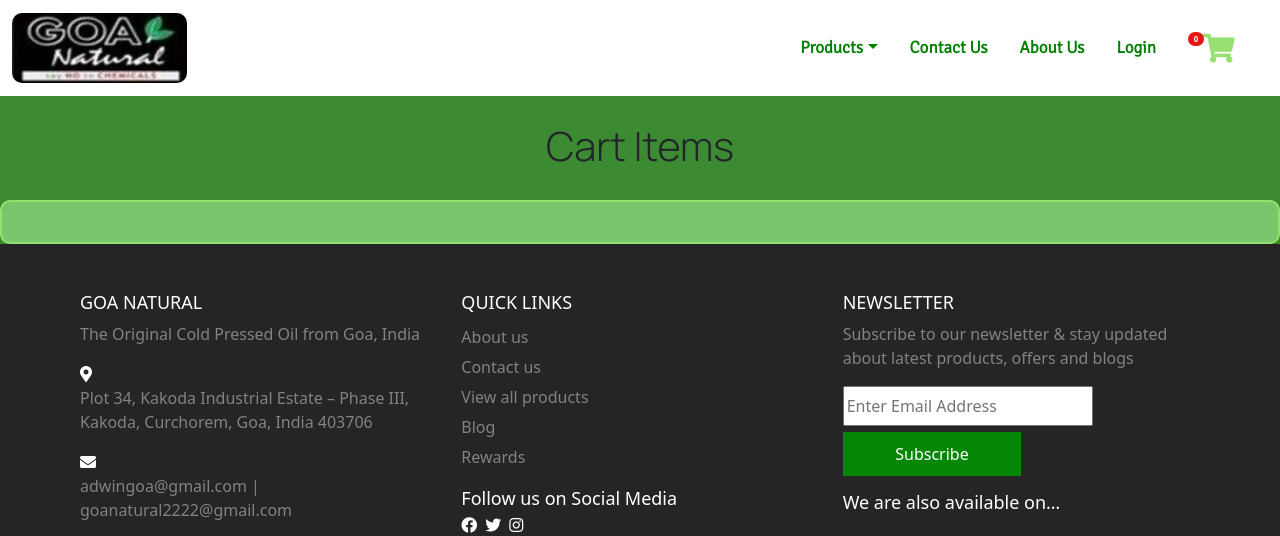
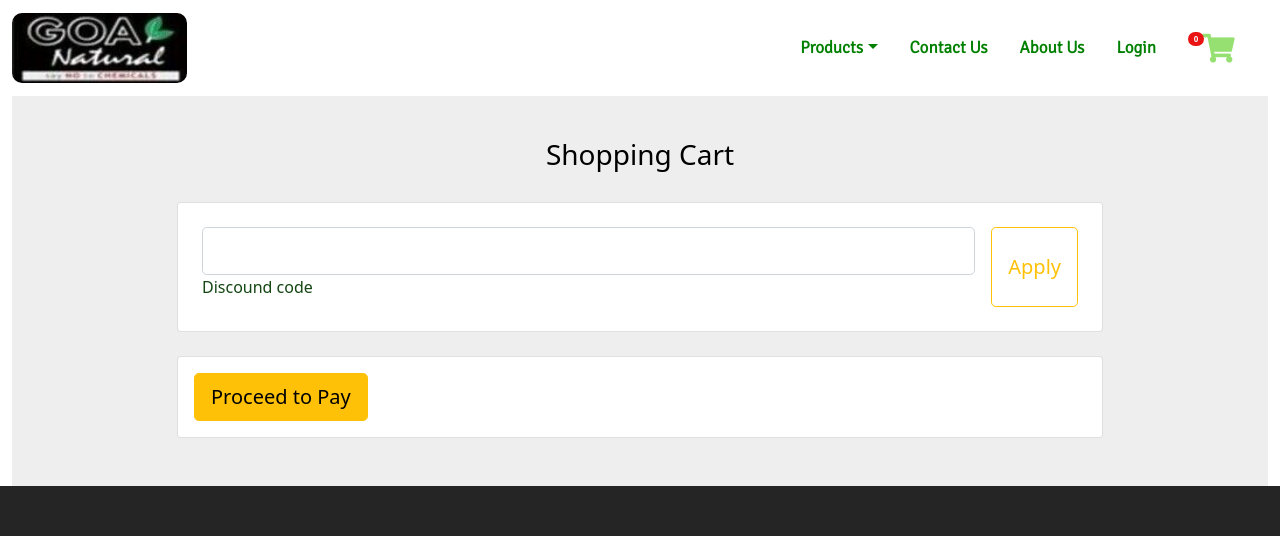
Before and after one commit to Softgenic/Goa_naturals, a React (Create React App) app: page /ViewCart in a window 1280 px wide. Shown: the top 536 px of the page. Built offline with nearby package versions, Linux system fonts and the light colour scheme.

Commit message:
design cart page

```diff
--- a/src/Components/ViewCart/ViewCart.css
+++ b/src/Components/ViewCart/ViewCart.css
@@ -1,45 +1,11 @@
-@import url("https://fonts.googleapis.com/css2?family=Manrope:wght@300&family=Montserrat&family=Playfair+Display&family=Poppins:wght@200&family=Signika:wght@300&display=swap");
-
-.body {
-  background-color: rgb(60, 138, 50);
-}
-
-.container-box {
-  width: 100%;
+.sec {
+  background-color: #eee;
 }
 
 .heading {
   margin-top: 90px;
   text-align: center;
-  font-family: Manrope;
   margin-bottom: 30px;
-}
-
-.crt-col {
-  background-color: rgb(120, 199, 109);
-  border: 2px solid var(--light-green);
-  box-shadow: 5px 5px 10px var(--india-green);
-  padding: 20px;
-  border-radius: 10px;
-}
-
-.crt-item {
-  flex-direction: "row";
-}
-
-.crt-img {
-  width: 110px;
-  height: 140px;
-  border-radius: 10px;
-}
-
-.crt-itemName {
-  padding-right: 20px;
-}
-
-.crt-heading {
-  font-family: Manrope;
-  margin-top: 10px;
 }
 
 /* Extra small devices (phones, 600px and down) */
--- a/src/Components/ViewCart/ViewCartSection.js
+++ b/src/Components/ViewCart/ViewCartSection.js
@@ -1,38 +1,147 @@
 import React, { useContext } from "react";
-import { Container, Row, Col } from "react-bootstrap";
+import { Container } from "react-bootstrap";
 import { Store } from "../../utils/Store";
+// import { FaWindowClose } from "react-icons/fa";
 
 import "./ViewCart.css";
 const ViewCartSection = () => {
   const { state, dispatch } = useContext(Store);
-  console.log(dispatch)
+
   console.log("cart data", state);
-  // const [index, setIndex] = useState(0);
+  let totalPrice = state?.cart?.cartItems?.reduce(
+    (a, c) => a + c.quantity * c.price,
+    0
+  );
 
-  // const handleSelect = (selectedIndex, e) => {
-  //   setIndex(selectedIndex);
-  // };
+  const onRemove = (product) => {
+    console.log("product", product);
+  };
+
+  const onMinus = (product) => {
+    console.log("product", product);
+  };
+  const onAdd = (product) => {
+    console.log("product", product);
+  };
+  const onQuantityChange = async ({ product, quantity }) => {
+    console.log("product", product, quantity);
+  };
 
   return (
-    <Container className="body" fluid>
-      <h1 className="heading">Cart Items</h1>
-      <div className="container-box">
-        <Row className="crt-col">
-          {state?.cart?.cartItems?.map((item) => {
+    <Container fluid>
+      <section class="h-100" className="sec">
+        <div class="container h-100 py-5">
+          <div class="row d-flex justify-content-center align-items-center h-100">
+            <div class="col-10">
+              <div
+                class="d-flex justify-content-between align-items-center mb-4"
+                className="heading"
+              >
+                <h3 class="fw-normal mb-0 text-black">Shopping Cart</h3>
+              </div>
+              {state?.cart?.cartItems?.map((item, index) => {
+                return (
+                  <div class="card rounded-3 mb-4">
+                    <div class="card-body p-4">
+                      <div class="row d-flex justify-content-between align-items-center">
+                        <div class="col-md-2 col-lg-2 col-xl-2">
+                          <img
+                            src={`https://golden.softgenics.in/uploads/${item.image}`}
+                            class="img-fluid rounded-3"
+                            alt={item.image}
+                          />
+                        </div>
+                        <div class="col-md-3 col-lg-3 col-xl-3">
+                          <p class="lead fw-normal mb-2">{item.p_name}</p>
+                          <p>
+                            <span class="text-muted">Weight: </span>
+                            {item.waight}{" "}
+                            {/* <span class="text-muted">Category: </span>
+                          {item.category} */}
+                          </p>
+                        </div>
+                        <div class="col-md-3 col-lg-3 col-xl-2 d-flex">
+                          <button
+                            class="btn btn-link px-2"
+                            onClick={() => onMinus(item)}
+                          >
+                            <i class="fas fa-minus"></i>
+                          </button>
 
-            return (
-              <Col xs={12} md={12} className="crt-item">
-                <img src={item.image} className="crt-img" alt="" />
+                          <input
+                            id={`quantity ${index}`}
+                            min="0"
+                            name="quantity"
+                            value={item.quantity}
+                            onChange={(e) => {
+                              onQuantityChange({
+                                product: item,
+                                quantity: e.target.value,
+                              });
+                            }}
+                            type="number"
+                            class="form-control form-control-sm"
+                          />
 
-                <span className="crt-itemName">{item.name}</span>
-                <span>quantity:{item.quantity}</span>
-              </Col>
-            );
-          }
+                          <button
+                            class="btn btn-link px-2"
+                            onClick={() => onAdd(item)}
+                          >
+                            <i class="fas fa-plus"></i>
+                          </button>
+                        </div>
+                        <div class="col-md-3 col-lg-2 col-xl-2 offset-lg-1">
+                          <h5 class="mb-0">₹{item.price * item.quantity}</h5>
+                        </div>
+                        <div
+                          class="col-md-1 col-lg-1 col-xl-1 text-end"
+                          onClick={() => onRemove(item)}
+                        >
+                          <a class="text-danger">
+                            <i class="fas fa-trash fa-lg"></i>
+                          </a>
+                        </div>
+                      </div>
+                    </div>
+                  </div>
+                );
+              })}
 
-          )}
-        </Row>
-      </div>
+              <div class="card mb-4">
+                <div class="card-body p-4 d-flex flex-row">
+                  <div class="form-outline flex-fill">
+                    <input
+                      type="text"
+                      id="form1"
+                      class="form-control form-control-lg"
+                    />
+                    <label class="form-label" for="form1">
+                      Discound code
+                    </label>
+                  </div>
+                  <button
+                    type="button"
+                    class="btn btn-outline-warning btn-lg ms-3"
+                  >
+                    Apply
+                  </button>
+                </div>
+              </div>
+
+              <div class="card">
+                <div class="card-body">
+                  <button
+                    type="button"
+                    class="btn btn-warning btn-block btn-lg"
+                  >
+                    Proceed to Pay
+                  </button>
+                </div>
+              </div>
+            </div>
+          </div>
+        </div>
+      </section>
     </Container>
   );
 };
```
